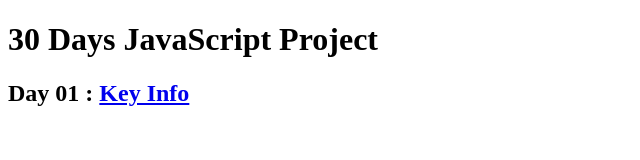
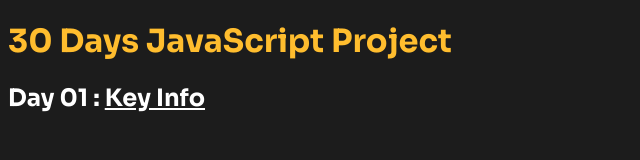
Before and after one commit to safiulbari/Javascript30, a plain HTML site: page index.html in a window 1280 px wide. Shown: the whole page, without its empty margins (0-640 px from the left). Drawn offline with Linux system fonts and the light colour scheme.

Commit message:
main index file updated

```diff
--- a/index.html
+++ b/index.html
@@ -4,6 +4,17 @@
     <meta charset="UTF-8">
     <meta name="viewport" content="width=device-width, initial-scale=1.0">
     <title>30 Days JavaScript</title>
+    <style>
+        @import url('https://fonts.googleapis.com/css2?family=Sora:wght@700&display=swap');
+        * {
+            font-family: 'Sora', sans-serif;
+            background-color: #1c1c1c;
+            color: white;
+        }
+        h1 {
+            color: #ffbd2e;
+        }
+    </style>
 </head>
 <body>
     <div class="container">
```
